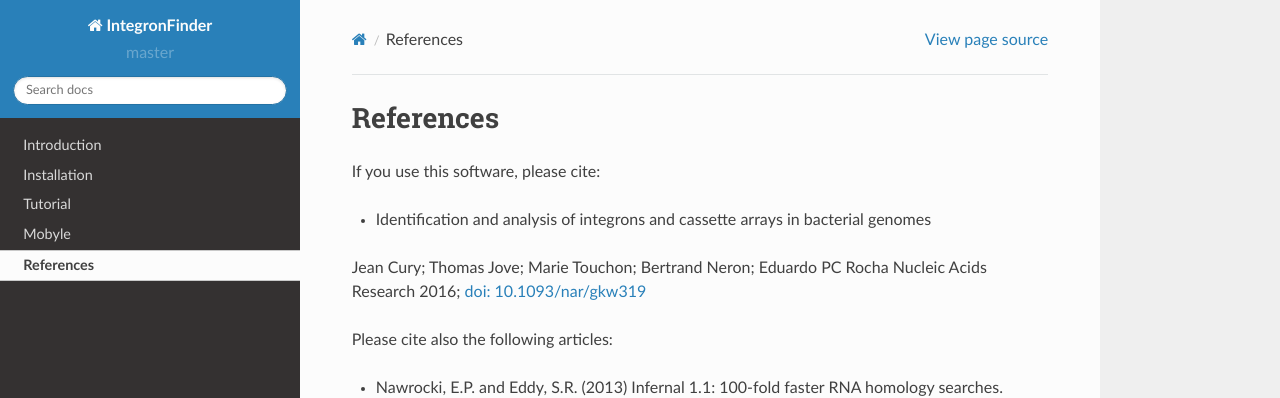
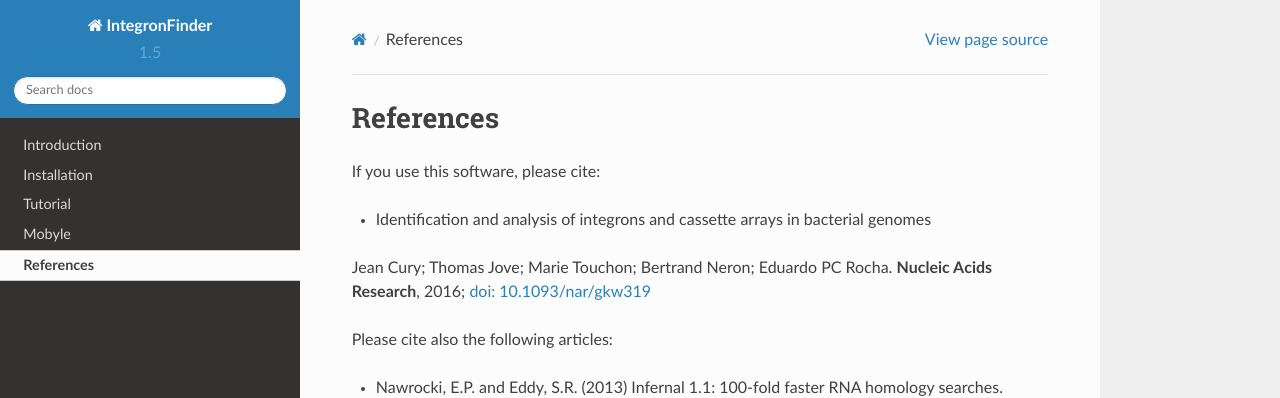
Before and after one commit to gem-pasteur/Integron_Finder, a Sphinx documentation site: the page built from doc/source/references.rst, in a window 1280 px wide. Shown: the top 398 px of the page. Built offline with Sphinx 7.4.7 and the Read the Docs theme 2.0.0, drawn with Linux system fonts in a browser that asks for light colours.

Commit message:
update version and references

```diff
--- a/doc/source/conf.py
+++ b/doc/source/conf.py
@@ -58,9 +58,9 @@
 # built documents.
 #
 # The short X.Y version.
-version = 'master'
+version = '1.5'
 # The full version, including alpha/beta/rc tags.
-release = 'master'
+release = '1.5'
 
 # The language for content autogenerated by Sphinx. Refer to documentation
 # for a list of supported languages.
--- a/doc/source/references.rst
+++ b/doc/source/references.rst
@@ -8,8 +8,8 @@
 If you use this software, please cite:
 
 - Identification and analysis of integrons and cassette arrays in bacterial genomes
-Jean Cury; Thomas Jove; Marie Touchon; Bertrand Neron; Eduardo PC Rocha
-Nucleic Acids Research 2016; `doi: 10.1093/nar/gkw319`_
+Jean Cury; Thomas Jove; Marie Touchon; Bertrand Neron; Eduardo PC Rocha.
+**Nucleic Acids Research**, 2016; `doi: 10.1093/nar/gkw319`_
 
 Please cite also the following articles:
 
```
